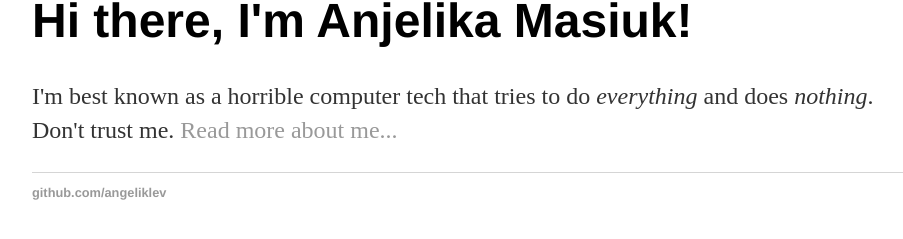
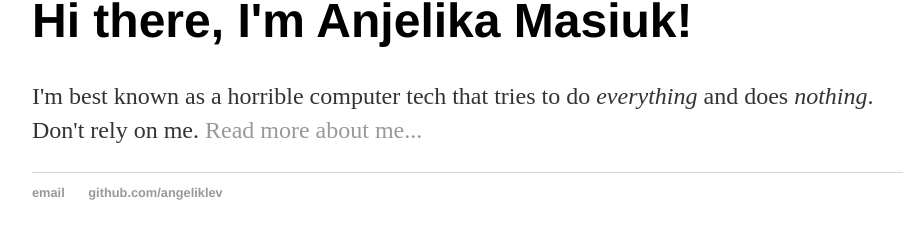
Before and after one commit to angeliklev/angeliklev.github.io, a Jekyll site: the page built from index.html, in a window 1280 px wide. Shown: the part 117-356 px from the top of the page, without its empty margins (160-1063 px from the left). Built offline with Jekyll 4.4.1, drawn with Linux system fonts in a browser that asks for light colours.

Commit message:
Update index.html
Make initial page to use default layout.

```diff
--- a/index.html
+++ b/index.html
@@ -1,30 +1,10 @@
-<!DOCTYPE html>
-<html>
-	<head>
-		<title>Anjelika Masiuk, I am ... I am ... </title>
-		<!-- link to main stylesheet -->
-		<link rel="stylesheet" type="text/css" href="/css/main.css">
-	</head>
-	<body>
-		<nav>
-    		<ul>
-        		<li><a href="/">Home</a></li>
-	        	<li><a href="/about">About</a></li>
-        		<li><a href="/cv">CV</a></li>
-        		<li><a href="/blog">Blog</a></li>
-    		</ul>
-		</nav>
-		<div class="container">
-    		<div class="blurb">
-        		<h1>Hi there, I'm Anjelika Masiuk!</h1>
-				<p>I'm best known as a horrible computer tech that tries to do <em>everything</em> and does <em>nothing</em>.
-				Don't trust me. <a href="/about">Read more about me...</a></p>
-    		</div><!-- /.blurb -->
-		</div><!-- /.container -->
-		<footer>
-    		<ul>
-        		<li><a href="https://github.com/angeliklev">github.com/angeliklev</a></li>
-			</ul>
-		</footer>
-	</body>
-</html>
+---
+layout: default
+title: Anjelika Masiuk, Useless Tech
+---
+
+    	<div class="blurb">
+        	<h1>Hi there, I'm Anjelika Masiuk!</h1>
+		<p>I'm best known as a horrible computer tech that tries to do <em>everything</em> and does <em>nothing</em>.
+		Don't rely on me. <a href="/about">Read more about me...</a></p>
+    	</div><!-- /.blurb -->
```
